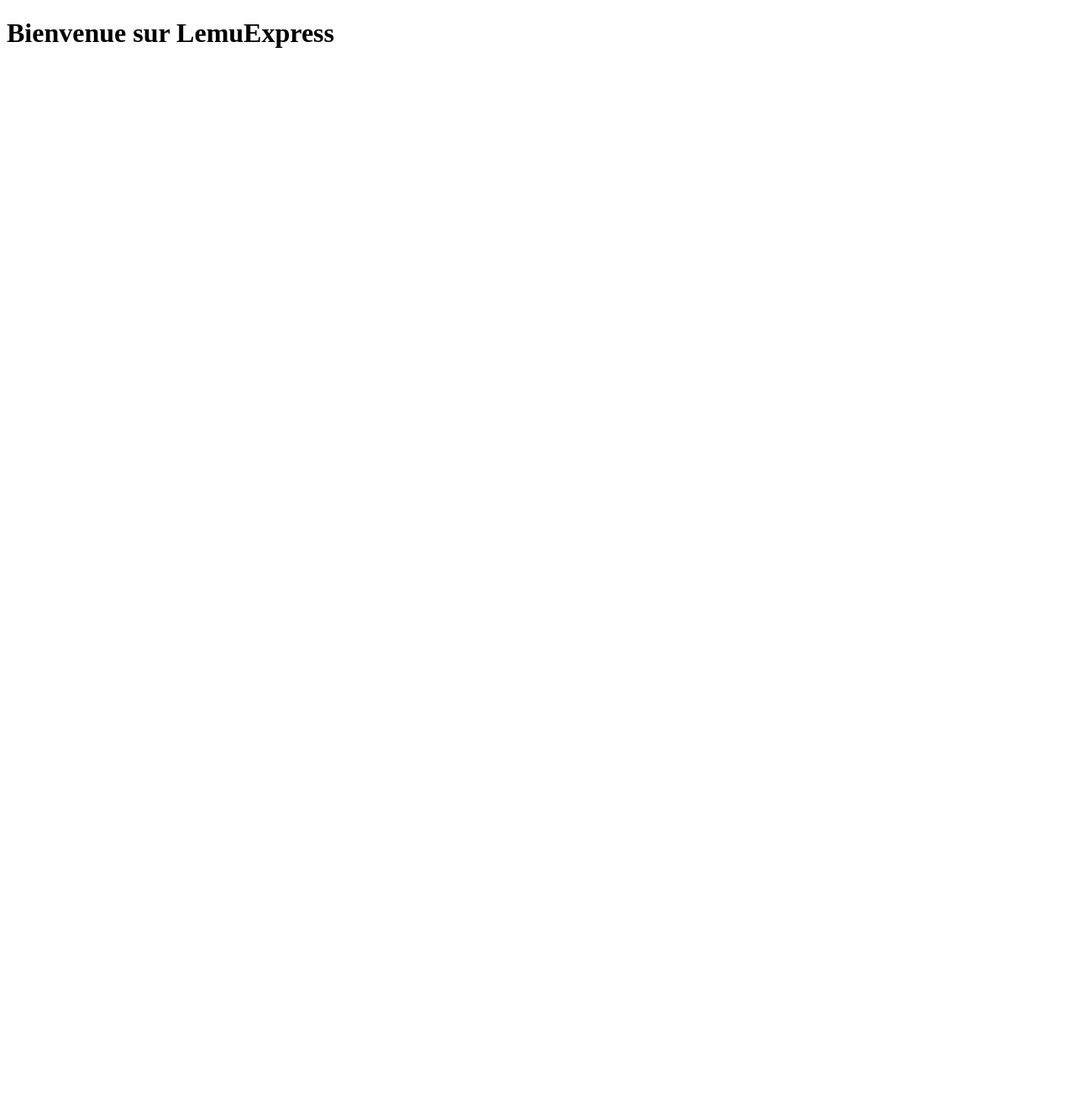
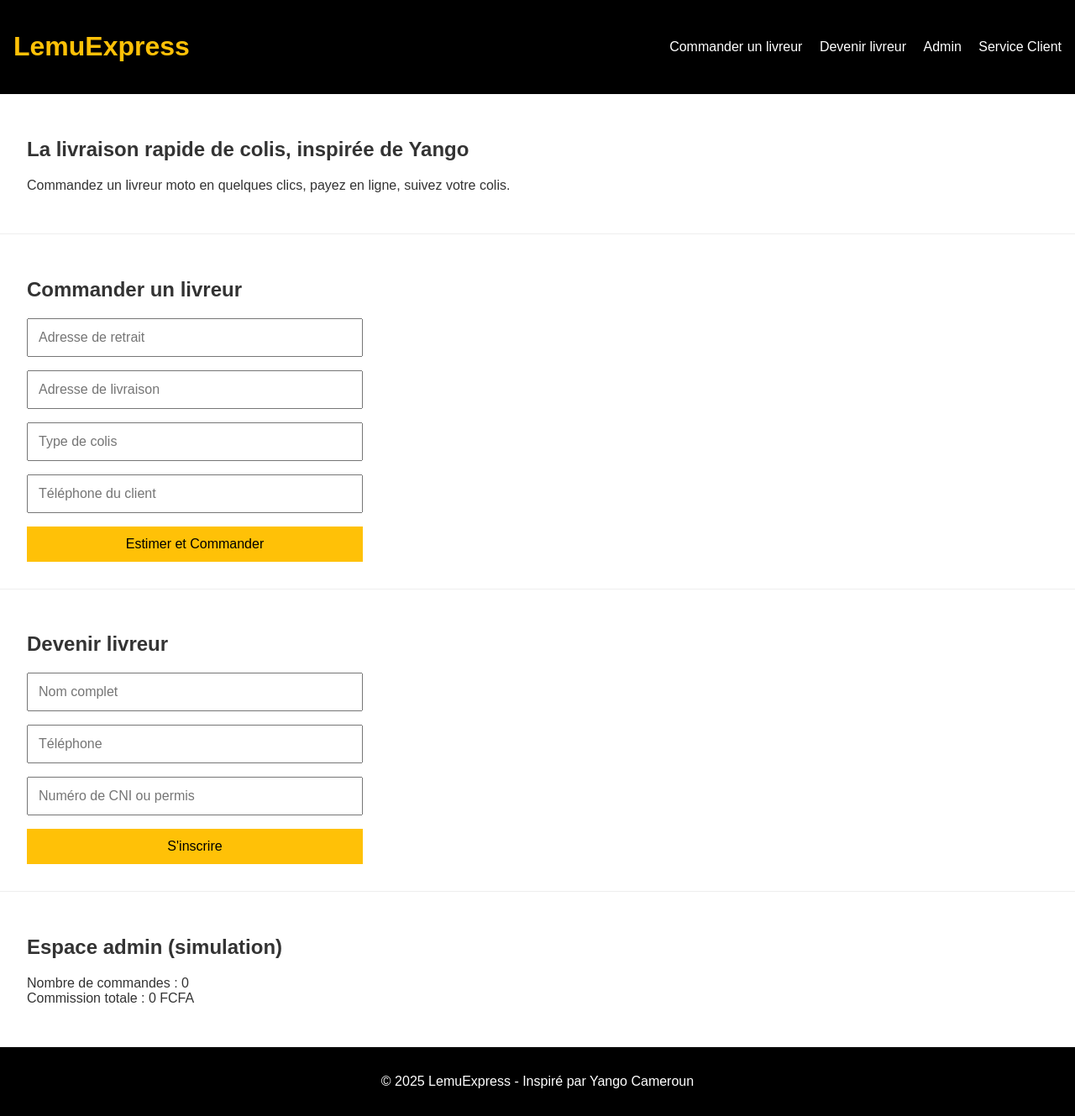
Before and after one commit to Mse-Lemuel/LemuExpress, a plain HTML site: page index.html in a window 1280 px wide. Shown: the whole page at 84% size. Before the commit the page ends 800 px from the top, so only its background shows below. Drawn offline with Linux system fonts and the light colour scheme.

Commit message:
Add files via upload

```diff
--- a/index.html
+++ b/index.html
@@ -1 +1,58 @@
-<!DOCTYPE html><html><head><title>LemuExpress</title></head><body><h1>Bienvenue sur LemuExpress</h1></body></html>
+
+<!DOCTYPE html>
+<html lang="fr">
+<head>
+  <meta charset="UTF-8">
+  <meta name="viewport" content="width=device-width, initial-scale=1.0">
+  <title>LemuExpress - Livraison de colis au Cameroun</title>
+  <link rel="stylesheet" href="style.css">
+</head>
+<body>
+  <header>
+    <h1>LemuExpress</h1>
+    <nav>
+      <a href="#commander">Commander un livreur</a>
+      <a href="#devenir">Devenir livreur</a>
+      <a href="#admin">Admin</a>
+      <a href="https://wa.me/237687355927" target="_blank">Service Client</a>
+    </nav>
+  </header>
+
+  <section id="hero">
+    <h2>La livraison rapide de colis, inspirée de Yango</h2>
+    <p>Commandez un livreur moto en quelques clics, payez en ligne, suivez votre colis.</p>
+  </section>
+
+  <section id="commander">
+    <h2>Commander un livreur</h2>
+    <form>
+      <input type="text" placeholder="Adresse de retrait" required>
+      <input type="text" placeholder="Adresse de livraison" required>
+      <input type="text" placeholder="Type de colis">
+      <input type="tel" placeholder="Téléphone du client" required>
+      <button type="submit">Estimer et Commander</button>
+    </form>
+  </section>
+
+  <section id="devenir">
+    <h2>Devenir livreur</h2>
+    <form>
+      <input type="text" placeholder="Nom complet" required>
+      <input type="tel" placeholder="Téléphone" required>
+      <input type="text" placeholder="Numéro de CNI ou permis">
+      <button type="submit">S'inscrire</button>
+    </form>
+  </section>
+
+  <section id="admin">
+    <h2>Espace admin (simulation)</h2>
+    <p>Nombre de commandes : 0<br>Commission totale : 0 FCFA</p>
+  </section>
+
+  <footer>
+    <p>&copy; 2025 LemuExpress - Inspiré par Yango Cameroun</p>
+  </footer>
+
+  <script src="script.js"></script>
+</body>
+</html>
--- a/script.js
+++ b/script.js
@@ -1 +1,3 @@
-console.log('Bienvenue sur LemuExpress');
+
+console.log("LemuExpress - JS actif");
+// Ici on pourra ajouter CinetPay ou Maps API
--- /dev/null
+++ b/style.css
@@ -0,0 +1,47 @@
+
+body {
+  font-family: sans-serif;
+  margin: 0;
+  padding: 0;
+  background: #fff;
+  color: #333;
+}
+header {
+  background: #000;
+  color: #fff;
+  padding: 1rem;
+  display: flex;
+  justify-content: space-between;
+  align-items: center;
+}
+header h1 { color: #ffc107; }
+nav a {
+  color: #fff;
+  margin-left: 1rem;
+  text-decoration: none;
+}
+section {
+  padding: 2rem;
+  border-bottom: 1px solid #eee;
+}
+form {
+  display: flex;
+  flex-direction: column;
+  gap: 1rem;
+  max-width: 400px;
+}
+form input, form button {
+  padding: 0.75rem;
+  font-size: 1rem;
+}
+form button {
+  background: #ffc107;
+  border: none;
+  cursor: pointer;
+}
+footer {
+  background: #000;
+  color: #fff;
+  text-align: center;
+  padding: 1rem;
+}
```
